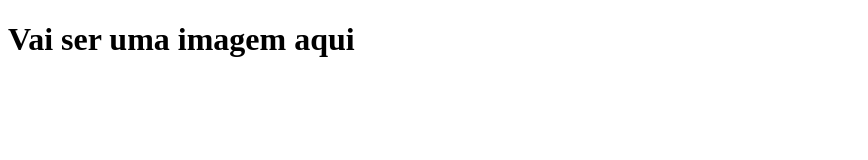
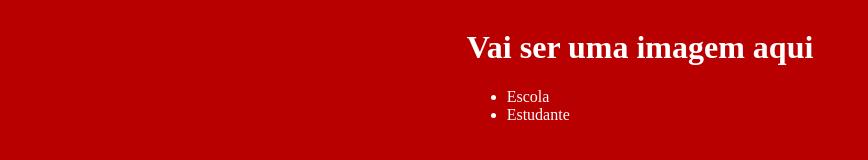
Before and after one commit to Mariaa007/Maria, a plain HTML site: page index.html in a window 1280 px wide. Shown: the whole page, without its empty margins (0-868 px from the left). Drawn offline with Linux system fonts and the light colour scheme.

Commit message:
Add files via upload

```diff
--- a/index.html
+++ b/index.html
@@ -5,8 +5,17 @@
     <meta http-equiv="X-UA-Compatible" content="IE=edge">
     <meta name="viewport" content="width=device-width, initial-scale=1.0">
     <title>Document</title>
+    <link rel="stylesheet" href="style.css">
 </head>
 <body>
-<h1>Vai ser uma imagem aqui</h1>
+<header>
+  <h1>Vai ser uma imagem aqui</h1>
+  <ul>
+
+   <li>Escola</li>
+   <li>Estudante</li>
+
+   <ul>
+</header>
 </body>
 </html>
--- a/style.css
+++ b/style.css
@@ -0,0 +1,10 @@
+body {
+    background-color: rgb(185, 0, 0);
+    color: rgb(255, 255, 255);
+    display:flex;
+    justify-content:space-around;
+
+}
+.cabecalho-imagem{
+    width: 20%;
+}
```
